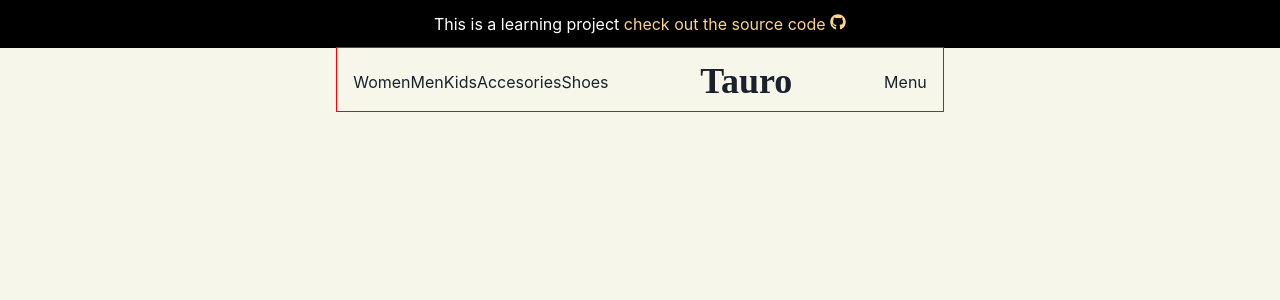
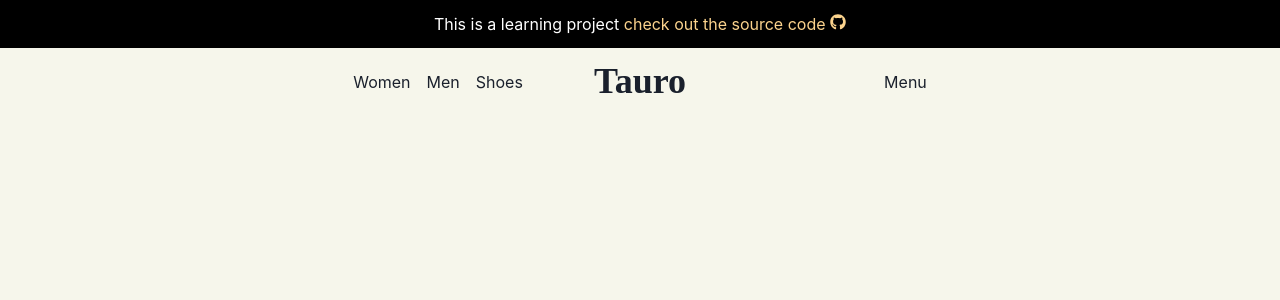
Before and after one commit to jpecheverryp/ecomm, a React (Create React App) app in the folder client/: page /shoes in a window 1280 px wide. Shown: the top 300 px of the page. Built offline with nearby package versions, Linux system fonts and the light colour scheme.

Commit message:
centered logo

```diff
--- a/client/src/components/Header.tsx
+++ b/client/src/components/Header.tsx
@@ -1,4 +1,4 @@
-import { Box, Container, Flex } from '@chakra-ui/react';
+import { Box, Container, HStack } from '@chakra-ui/react';
 import React from 'react';
 import Logo from './Logo';
 import Navbar from './Navbar';
@@ -10,15 +10,18 @@ const Header = () => {
         display={'flex'}
         pt={3}
         pb={2}
-        justifyContent={'space-between'}
+        justifyContent={'center'}
         alignItems={'center'}
         flexWrap={'wrap'}
         w={'100%'}
-        outline='red solid 1px'
+        bg={'brand.100'}
+        zIndex={1}
       >
         <Navbar />
         <Logo />
-        <div>Menu</div>
+        <Box flex={1} mr={'auto'} textAlign='right'>
+          Menu
+        </Box>
       </Container>
     </Box>
   );
--- a/client/src/components/Logo.tsx
+++ b/client/src/components/Logo.tsx
@@ -4,8 +4,8 @@ import React from 'react';
 
 const Logo = () => {
   return (
-    <Link as={RouterLink} to='/'>
-      <Heading fontFamily={' serif'} as='h1'>
+    <Link as={RouterLink} to='/' width={'auto'} flex={1}>
+      <Heading fontFamily={' serif'} as='h1' textAlign={'center'}>
         Tauro
       </Heading>
     </Link>
--- a/client/src/components/NavRouterLink.tsx
+++ b/client/src/components/NavRouterLink.tsx
@@ -8,7 +8,7 @@ interface NavLinkProps {
 }
 const NavRouterLink = ({ children, path }: NavLinkProps) => {
   return (
-    <Link as={RouterLink} to={path}>
+    <Link as={RouterLink} to={path} mr={4}>
       {children}
     </Link>
   );
--- a/client/src/components/Navbar.tsx
+++ b/client/src/components/Navbar.tsx
@@ -15,12 +15,10 @@ import MenuRouterLink from './MenuRouterLink';
 
 const Navbar = () => {
   return (
-    <Box>
+    <Box ml={'auto'} flex={1}>
       <Box display={{ base: 'none', md: 'flex' }} flexWrap={'wrap'}>
         <NavRouterLink path={'/women'}>Women</NavRouterLink>
         <NavRouterLink path={'/men'}>Men</NavRouterLink>
-        <NavRouterLink path={'/kids'}>Kids</NavRouterLink>
-        <NavRouterLink path={'/accesories'}>Accesories</NavRouterLink>
         <NavRouterLink path={'/shoes'}>Shoes</NavRouterLink>
       </Box>
       <Box display={{ base: 'inline-block', md: 'none' }}>
@@ -31,8 +29,6 @@ const Navbar = () => {
           <MenuList>
             <MenuRouterLink path={'/women'}>Women</MenuRouterLink>
             <MenuRouterLink path={'/men'}>Men</MenuRouterLink>
-            <MenuRouterLink path={'/kids'}>Kids</MenuRouterLink>
-            <MenuRouterLink path={'/accesories'}>Accesories</MenuRouterLink>
             <MenuRouterLink path={'/shoes'}>Shoes</MenuRouterLink>
           </MenuList>
         </Menu>
```
